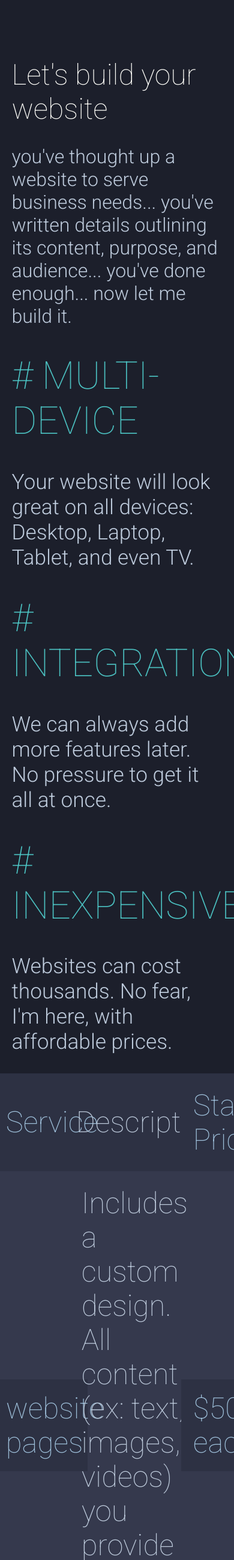
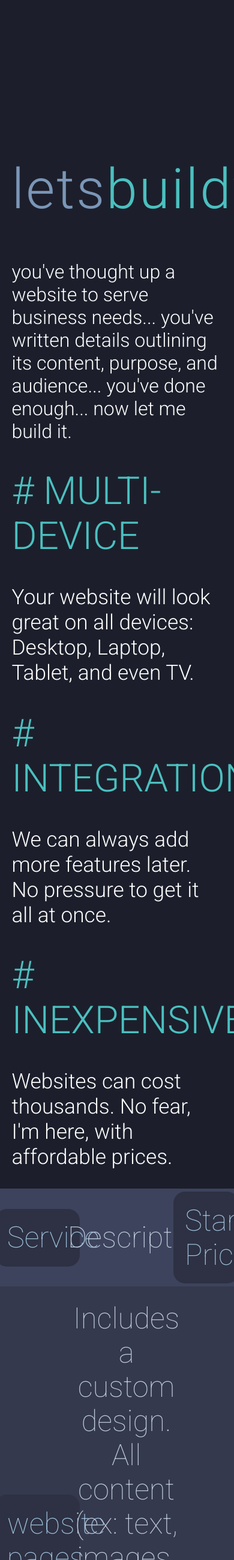
Before and after one commit to ijh5005/letsbuildyourwebsitecom, a Node project: template public/index.html in a window 390 px wide. Shown: the whole page at 60% size. Run offline with Node 20 templates, Linux system fonts and the light colour scheme; the template is opened without the code that fills it, so the values that code supplies are empty; some libraries are stand-ins or nearby versions.

Commit message:
- mobile change on header - first page text fade in - table prices - phone number font

```diff
--- a/public/css/master.css
+++ b/public/css/master.css
@@ -933,6 +933,41 @@ div#pricingSection.section {
     #contactMeSection {
       margin-bottom: 4em;
     }
+    p {
+      color: #fff;
+    }
+    .miniSection h1 {
+      font-weight: 400;
+    }
+    .odd {
+      background-color: #3d435c;
+    }
+    .row div p {
+      text-align: center;
+      border-radius: 0.4em;
+    }
+    .row1 {
+      width: 26%;
+    }
+    .row3 {
+      width: 18%;
+    }
+    #number {
+      font-size: 2.8em;
+    }
+    .row3 {
+      transform: rotateY(90deg);
+      transition: transform 0.5s;
+    }
+    .flip,
+    #price {
+      transform: rotateY(0deg);
+    }
+    .sectionContent1 p {
+      opacity: 0;
+      transition: opacity 2s;
+      position: relative;
+    }
 }
 
 @media screen and (max-width: 990px) {
@@ -952,3 +987,12 @@ div#pricingSection.section {
       width: 100%;
     }
 }
+
+.homeSmallScreenHeader {
+  margin: 14em 0 4em 0;
+  text-align: center;
+}
+
+.homeSmallScreenHeader p {
+  font-size: 5.8em;
+}
--- a/public/index.html
+++ b/public/index.html
@@ -15,13 +15,17 @@
 
     <div id="mainContent" class="mainContent">
 
-      <div class="welcomeBar flexRow">
+      <div class="welcomeBar flexRow" ng-if='isBigScreen'>
         <p class="details contactText welcomeText">lets<span class="highlightEmail">build</span>your<span class="highlightEmail">website</span></p>
       </div>
 
       <div class="intro section">
         <div data="home"></div>
-        <h1>Let's build your website {{name}}</h1>
+        <h1 ng-if='isBigScreen'>Let's build your website {{name}}</h1>
+        <div class="homeSmallScreenHeader flexRow" ng-if='isSmallScreen'>
+          <p class="details contactText">lets<span class="highlightEmail">build</span>your<span class="highlightEmail">website</span></p>
+        </div>
+
         <p>you've thought up a website to serve business needs... you've written details outlining its content, purpose, and audience... you've done enough... now let me build it.</p>
       </div>
 
@@ -171,7 +175,7 @@
         <div class="row sectionContent2 flexRow odd">
           <div class="row1 flexRow"><p>Service</p></div>
           <div class="row2 flexRow"><p>Description</p></div>
-          <div class="row3 flexRow"><p>Starting Price</p></div>
+          <div id="price" class="row3 flexRow"><p>Starting Price</p></div>
         </div>
         <div class="" ng-repeat="service in services">
           <div data={{$index}} class="row tableContent sectionContent2 flexRow odd" ng-if="$odd">
@@ -314,7 +318,7 @@
           <p class="contactText questions">questions?</p>
           <p class="details">If you have any questions at all do not hesitate to call, text, or email me!</p>
           <p class="details">You could also send me a message with the email and text forms above</p>
-          <a href="tel:+8147530157"><p class="details contactText">814 753 0157</p></a>
+          <a href="tel:+8147530157"><p id="number" class="details contactText">814 753 0157</p></a>
           <p class="details contactText">lets<span class="highlightEmail">build</span>your<span class="highlightEmail">website</span>@outlook.com</p>
         </div>
       </div>
--- a/public/js/main.js
+++ b/public/js/main.js
@@ -3,6 +3,8 @@
 var app = angular.module('app', []);
 
 app.controller('ctrl', ['$rootScope', '$scope', '$interval', '$timeout', 'navigate', 'data', 'task', 'animation', 'server', function($rootScope, $scope, $interval, $timeout, navigate, data, task, animation, server){
+  $rootScope.isSmallScreen = false;
+  $rootScope.isBigScreen = false;
   $rootScope.name = null;
   $rootScope.url = 'yourwebsite.com';
   $rootScope.messageSent = false;
@@ -123,6 +125,7 @@ app.controller('ctrl', ['$rootScope', '$scope', '$interval', '$timeout', 'naviga
   task.hideSections();
   task.watchForContentAnimation();
   task.watchForFailedMessage();
+  task.screenCheck();
 }])
 
 app.service('navigate', function(){
@@ -184,6 +187,13 @@ app.service('data', function(){
 })
 
 app.service('task', function($rootScope, $timeout, $interval, animation, server){
+  this.screenCheck = () => {
+    $interval(() => {
+      const isSmall = $('.table').css('transition').includes('small');
+      $rootScope.isSmallScreen = (isSmall) ? true : false;
+      $rootScope.isBigScreen = (isSmall) ? false : true;
+    })
+  }
   this.hideSignIn = () => {
     $('.page4Block').css('top', '20em');
     $timeout(() => {
@@ -537,14 +547,22 @@ app.service('animation', function($rootScope, $timeout, $interval){
   this.tableOnSmallScreen = () => {
     const isOnSmallScreen = $('.table').css('transition');
     if(isOnSmallScreen.includes('small')){
+
       $timeout(() => {
+        $('.sectionContent1 p').css('transition', 'opacity 2s').css('left', '-2em');
+        $('.sectionContent1 p').animate({
+          left: 0
+        }, 2400)
+        $('.sectionContent1 p').css('opacity', 1);
         $interval(() => {
           const allRowsInTable = $('.tableContent');
           for(let i = 0; i < allRowsInTable.length; i++){
             const data = allRowsInTable[i].attributes["0"].nodeValue;
             const selector = $('.tableContent[data="' + data + '"]');
             const offsetTop = selector.offset().top;
-            const inPosition = (offsetTop < 200);
+            const height = selector.height();
+            const inPosition = ((offsetTop + (height*0.6)) < 200);
+            const inPositionForPriceFlip = ((offsetTop) < 1000);
             if(inPosition) {
               selector.addClass('tableHighlight');
               selector["0"].children["0"].children["0"].classList.add('tableHighlight');
@@ -554,6 +572,12 @@ app.service('animation', function($rootScope, $timeout, $interval){
               selector["0"].children["0"].children["0"].classList.remove('tableHighlight');
               selector["0"].children["1"].children["0"].classList.remove('tableHighlight');
               selector["0"].children["2"].children["0"].classList.remove('tableHighlight');
+            }
+
+            if(inPositionForPriceFlip) {
+              selector["0"].children["2"].classList.add('flip');
+            } else {
+              selector["0"].children["2"].classList.remove('flip');
             }
           }
         })
```
